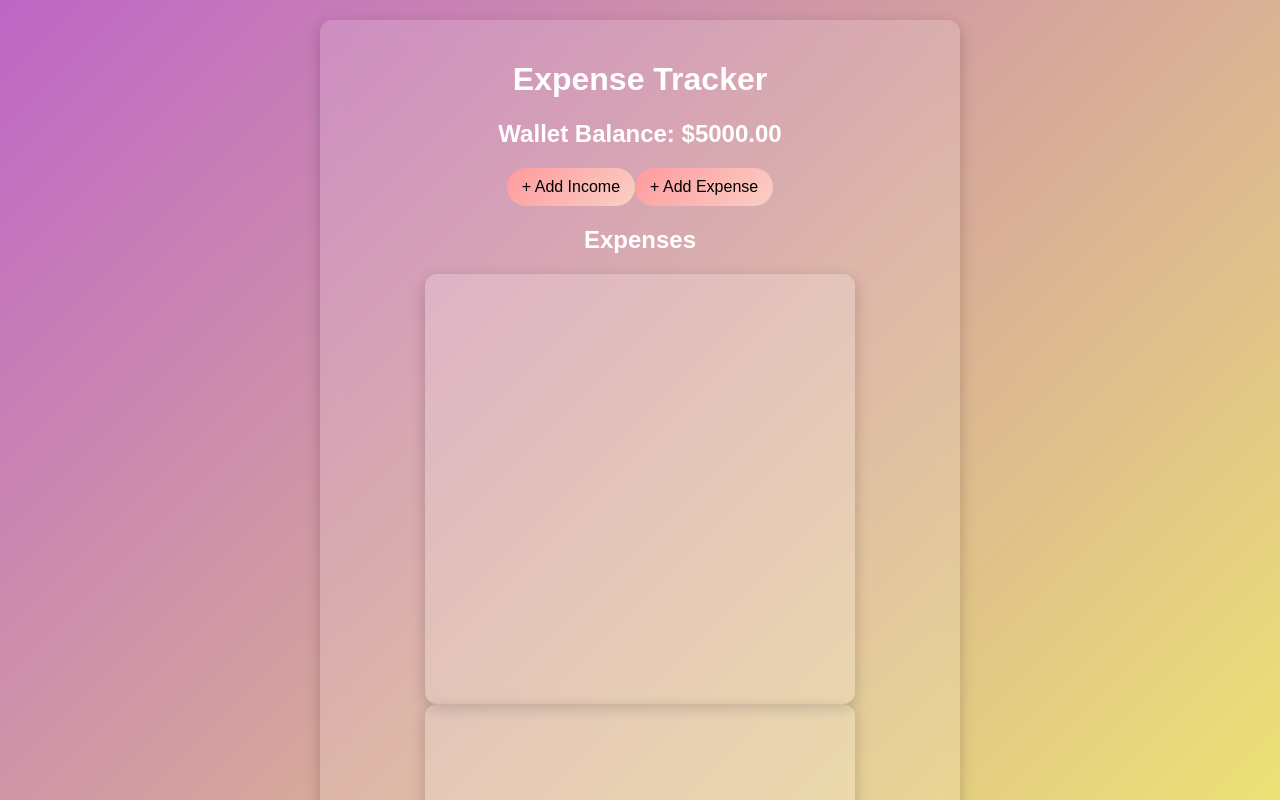
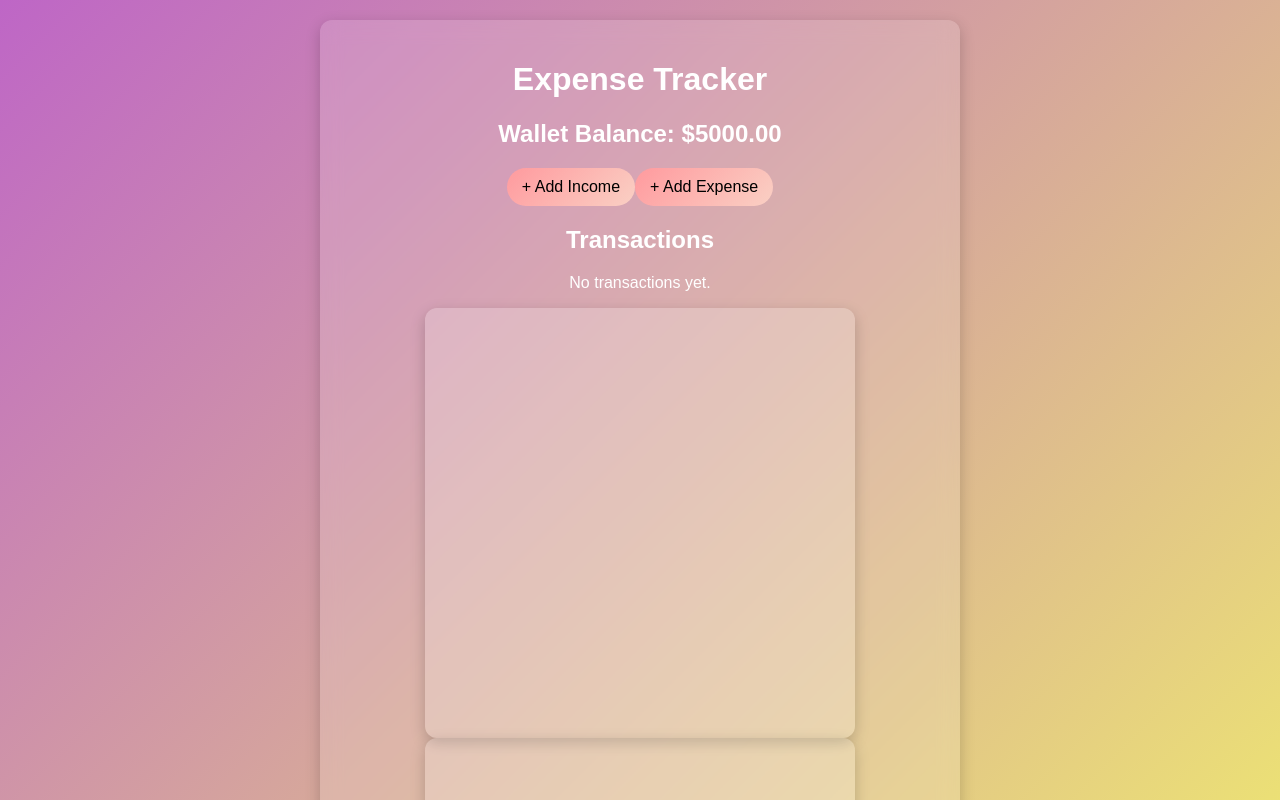
Before and after one commit to Nikki0830/CRIO_MINI_PROJECTS, a React (Create React App) app in the folder xexpenses/: page / in a window 1280 px wide. Shown: the top 800 px of the page. Built offline with nearby package versions, Linux system fonts and the light colour scheme.

Commit message:
Xexpense

```diff
--- a/xexpenses/src/component/ExpenseTracker.js
+++ b/xexpenses/src/component/ExpenseTracker.js
@@ -13,11 +13,9 @@ const ExpenseTracker = () => {
   const [expenses, setExpenses] = useState(() => JSON.parse(localStorage.getItem("expenses")) || []);
   const [modalOpen, setModalOpen] = useState(false);
   const [incomeModalOpen, setIncomeModalOpen] = useState(false);
-  const [loading, setLoading] = useState(true);
   const [expenseData, setExpenseData] = useState({ title: "", price: "", category: "", date: "" });
 
   useEffect(() => {
-    setTimeout(() => setLoading(false), 500); // Simulate a brief load time
     localStorage.setItem("walletBalance", walletBalance);
     localStorage.setItem("expenses", JSON.stringify(expenses));
   }, [walletBalance, expenses]);
@@ -64,6 +62,20 @@ const ExpenseTracker = () => {
         <button data-testid="add-income-btn" onClick={() => setIncomeModalOpen(true)}>+ Add Income</button>
         <button data-testid="add-expense-btn" onClick={() => setModalOpen(true)}>+ Add Expense</button>
 
+        <h2 data-testid="transactions-title">Transactions</h2>
+        <ul data-testid="expense-list">
+          {expenses.length > 0 ? (
+            expenses.map((expense, index) => (
+              <li key={index}>
+                {expense.title} - ${expense.price} - {expense.category} - {expense.date}
+                <FaTrash data-testid={`delete-expense-${index}`} onClick={() => deleteExpense(index)} />
+              </li>
+            ))
+          ) : (
+            <p>No transactions yet.</p>
+          )}
+        </ul>
+
         {modalOpen && (
           <Modal isOpen={modalOpen} onRequestClose={() => setModalOpen(false)} className="modal">
             <h2>Add Expense</h2>
@@ -75,6 +87,8 @@ const ExpenseTracker = () => {
                 <option value="Food">Food</option>
                 <option value="Transport">Transport</option>
                 <option value="Shopping">Shopping</option>
+                <option value="Travel">Travel</option>
+                <option value="Entertainment">Entertainment</option>
               </select>
               <input data-testid="expense-date" name="date" type="date" value={expenseData.date} onChange={(e) => setExpenseData({ ...expenseData, date: e.target.value })} />
               <button data-testid="submit-expense" type="submit">Add Expense</button>
@@ -82,34 +96,8 @@ const ExpenseTracker = () => {
           </Modal>
         )}
 
-        {incomeModalOpen && (
-          <Modal isOpen={incomeModalOpen} onRequestClose={() => setIncomeModalOpen(false)} className="modal">
-            <h2>Add Income</h2>
-            <form onSubmit={handleIncome}>
-              <input data-testid="income-amount" name="income" type="number" placeholder="Income Amount" />
-              <button data-testid="submit-income" type="submit">Add Balance</button>
-            </form>
-          </Modal>
-        )}
-
-        {!loading ? (
-          <>
-            <h2 data-testid="expenses-title">Expenses</h2>
-            <ul data-testid="expense-list">
-              {expenses.map((expense, index) => (
-                <li key={index}>
-                  {expense.title} - ${expense.price} - {expense.category} - {expense.date}
-                  <FaTrash data-testid={`delete-expense-${index}`} onClick={() => deleteExpense(index)} />
-                </li>
-              ))}
-            </ul>
-          </>
-        ) : (
-          <p data-testid="loading-text">Loading...</p>
-        )}
-
         <PieChart width={400} height={400}>
-          <Pie data={expenses.map((expense) => ({ ...expense, price: parseFloat(expense.price) || 0 }))} dataKey="price" nameKey="category" cx="50%" cy="50%" outerRadius={100} fill="#8884d8" label />
+          <Pie data={expenses.map(expense => ({ ...expense, price: parseFloat(expense.price) || 0 }))} dataKey="price" nameKey="category" cx="50%" cy="50%" outerRadius={100} fill="#8884d8" label />
           <Tooltip />
         </PieChart>
 
```
